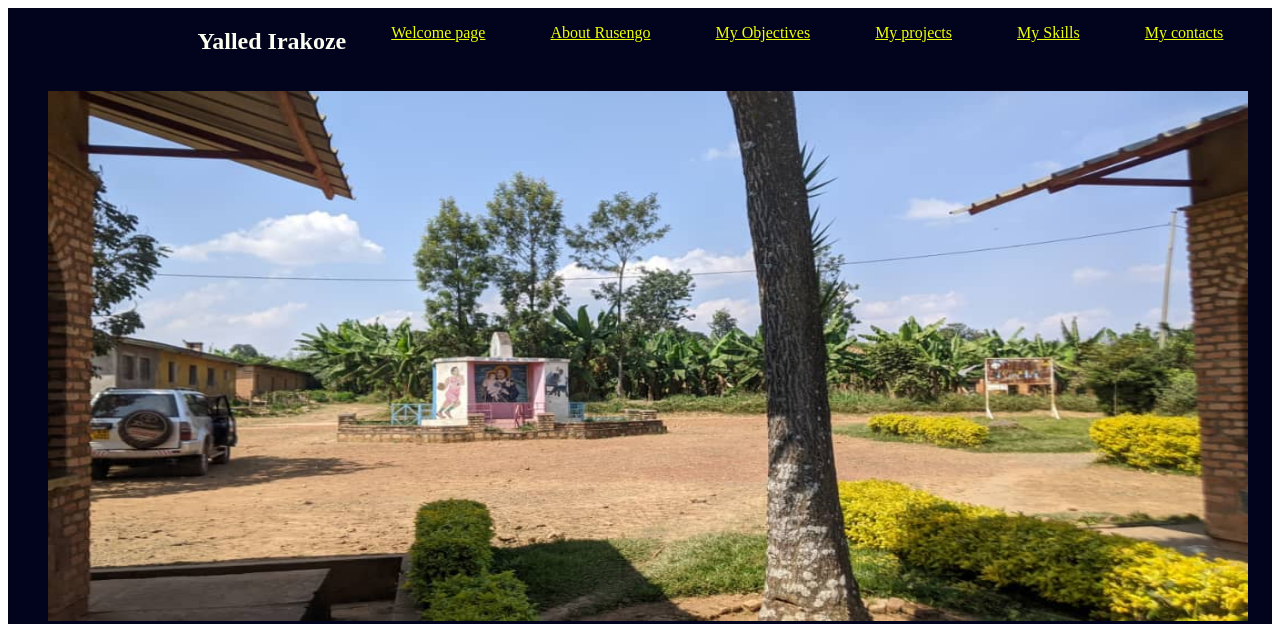
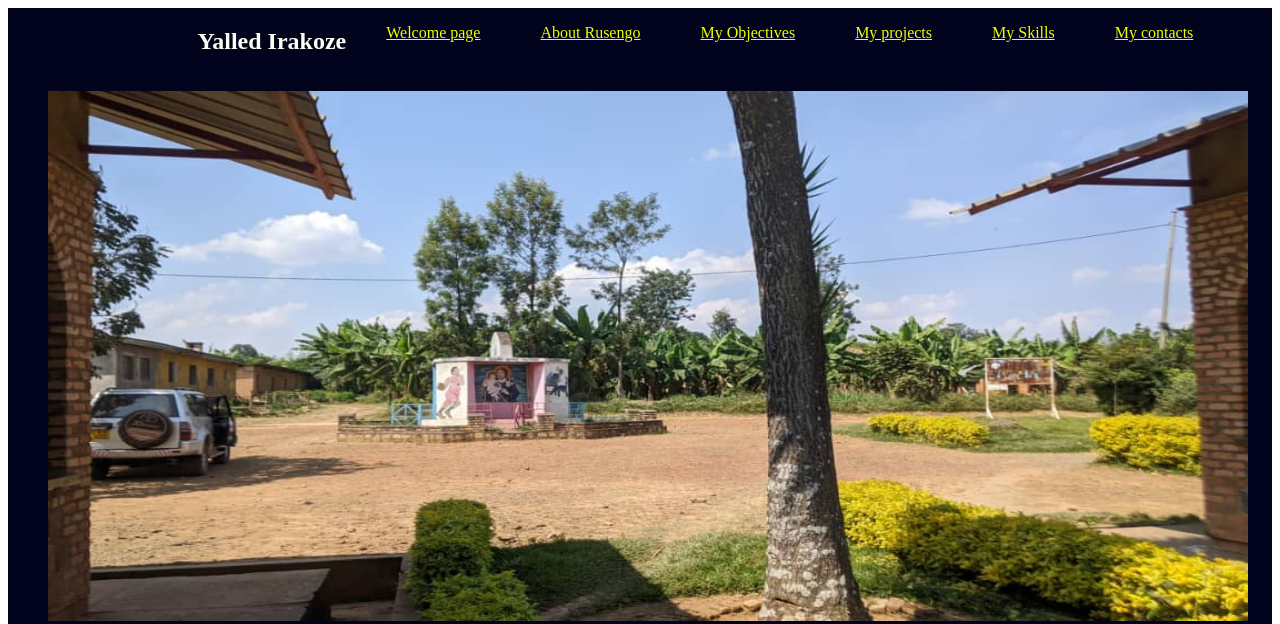
Before and after one commit to 617637/Lycee-Rusengo, a plain HTML site: page index.html in a window 1280 px wide. Shown: the top 624 px of the page. Drawn offline with Linux system fonts and the light colour scheme.

Commit message:
Update style.css

```diff
--- a/style.css
+++ b/style.css
@@ -50,7 +50,7 @@ height:400;
     display: flex;
     flex-direction: row;
     margin-left:15%;
-    gap: 25px;
+    gap: 20px;
 
 }
 .container>p>a{
```
